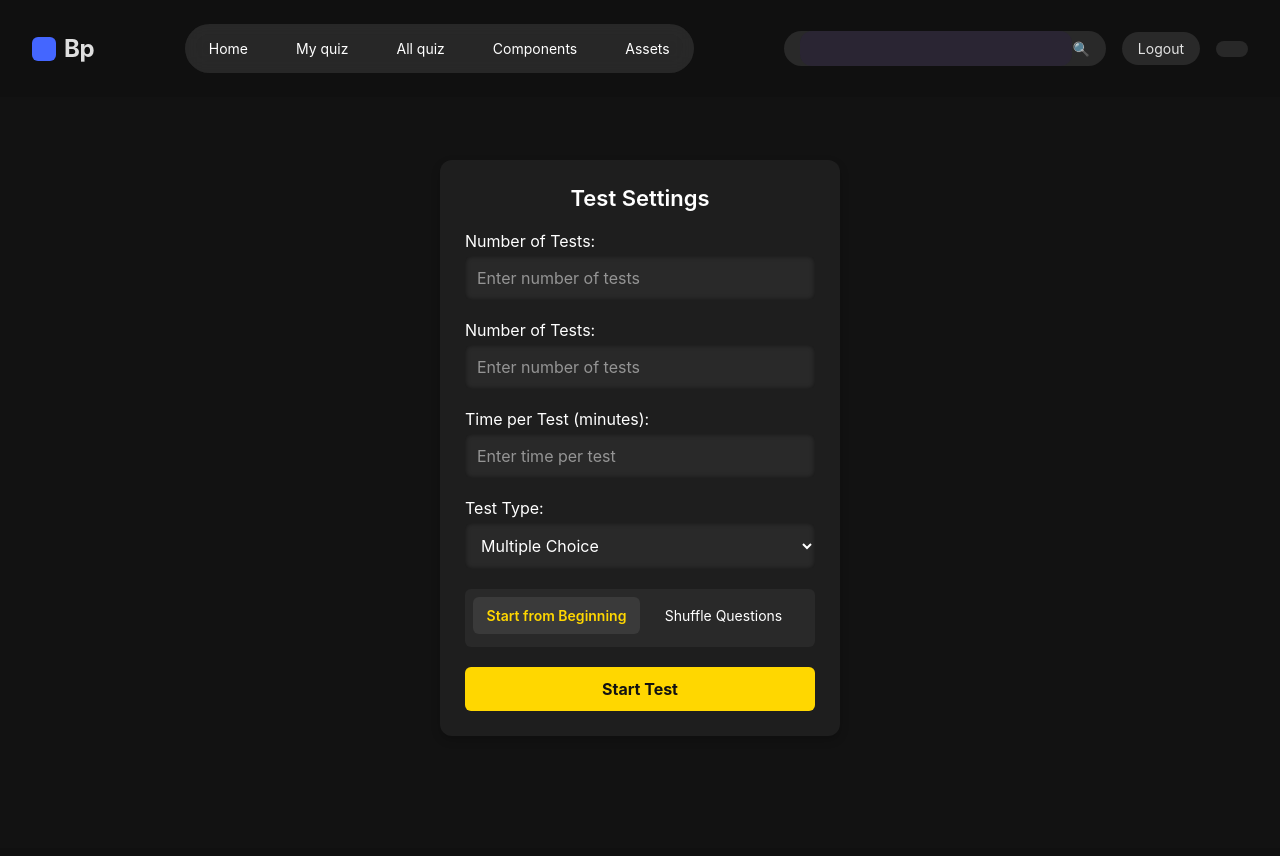
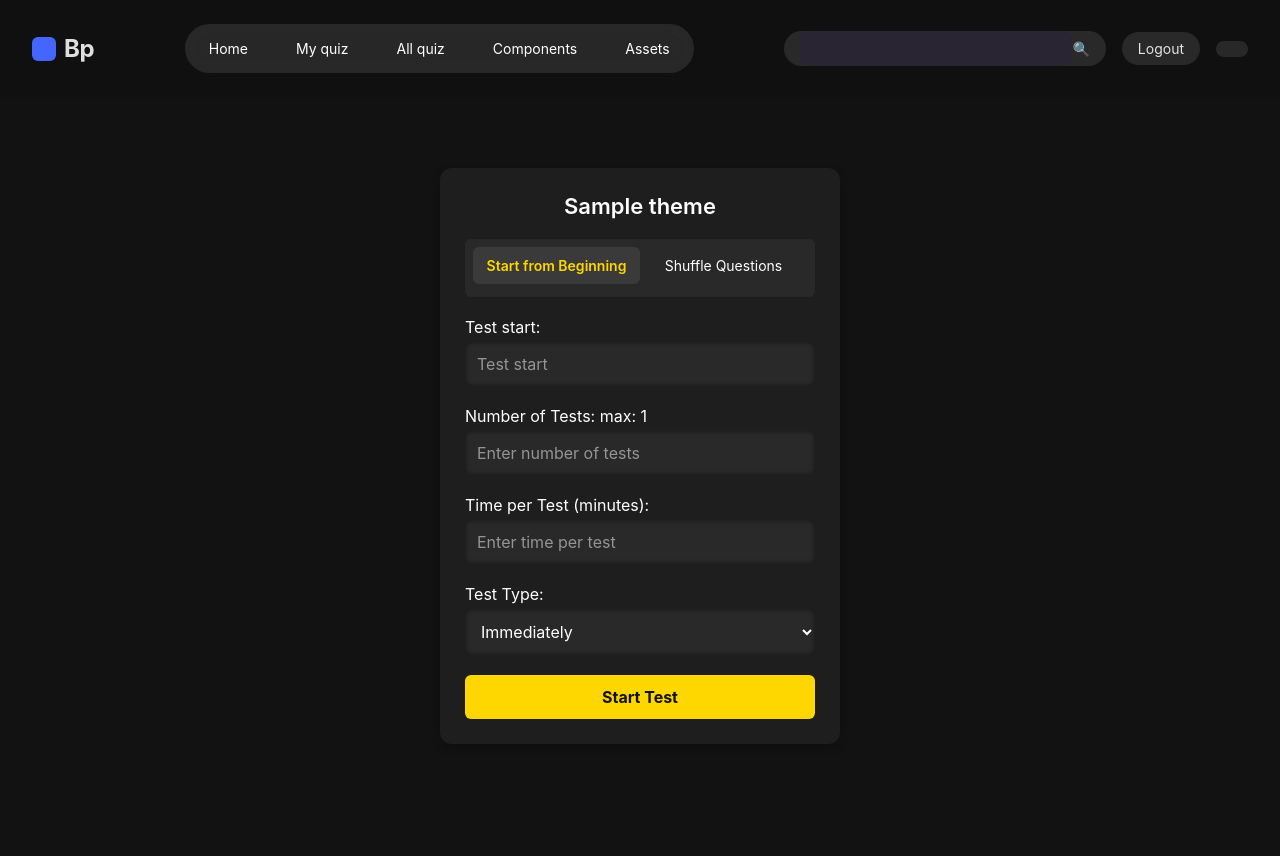
Before and after one commit to Husniddin03/php-framework, a PHP site: template application/view/quiz/form.php in a window 1280 px wide. Before the commit the page ends 736 px from the top, so only its background shows below. Run offline with PHP 8.4, Linux system fonts and the light colour scheme; the template is opened without the code that fills it: most values are stand-ins (such as "Sample title", 1, 10 or a date in 2020); data that the repository does not hold is empty.

Commit message:
Enhance quiz form functionality and styling; add exam view and routing

```diff
--- a/application/assets/css/quiz.css
+++ b/application/assets/css/quiz.css
@@ -115,7 +115,7 @@
   align-items: center;
   height: 100vh;
   margin: 0;
-  margin-top: 3rem;
+  margin-top: 3.5rem;
 }
 
 .container-quiz-form {
--- a/application/view/quiz/form.php
+++ b/application/view/quiz/form.php
@@ -2,37 +2,67 @@
 
 <div class="test-form">
     <div class="container-quiz-form">
-        <h2>Test Settings</h2>
         <form id="testForm" action="/quiz/quiz" method="post">
-            <div class="form-group">
-                <label for="testCount">Number of Tests:</label>
-                <input name="number" type="number" id="testCount" min="1" placeholder="Enter number of tests" required>
-            </div>
-            <div class="form-group">
-                <label for="testCount">Number of Tests:</label>
-                <input name="number" type="number" id="testCount" min="1" placeholder="Enter number of tests" required>
-            </div>
-            <div class="form-group">
-                <label for="timePerTest">Time per Test (minutes):</label>
-                <input name="time" type="number" id="timePerTest" min="1" placeholder="Enter time per test" required>
-            </div>
-            <div class="form-group">
-                <label for="testType">Test Type:</label>
-                <select name="type" id="testType" required>
-                    <option value="mcq">Multiple Choice</option>
-                    <option value="written">Written</option>
-                    <option value="mixed">Mixed</option>
-                </select>
-            </div>
+            <h2><input hidden disabled type="number" name="topicId" value="<?= $topicName->id ?>"><?= $topicName->theme ?></h2>
+
             <div class="toggle-group">
                 <input type="radio" id="startFromBeginning" name="order" value="beginning" checked>
                 <label for="startFromBeginning">Start from Beginning</label>
                 <input type="radio" id="shuffleQuestions" name="order" value="shuffle">
                 <label for="shuffleQuestions">Shuffle Questions</label>
             </div>
+
+            <div class="form-group">
+                <label for="testStart">Test start:</label>
+                <input name="start" type="number" id="testStart" min="1" max="<?= $count ?>" placeholder="Test start" required>
+            </div>
+
+            <div class="form-group">
+                <label for="testCount">Number of Tests: max: <?= $count ?></label>
+                <input name="number" type="number" id="testCount" min="1" max="<?= $count ?>" placeholder="Enter number of tests" required>
+            </div>
+
+            <div class="form-group">
+                <label for="timePerTest">Time per Test (minutes):</label>
+                <input name="time" type="number" id="timePerTest" min="1" placeholder="Enter time per test" required>
+            </div>
+
+            <div class="form-group">
+                <label for="testType">Test Type:</label>
+                <select name="type" id="testType" required>
+                    <option value="immediately">Immediately</option>
+                    <option value="multiple">Multiple Choice</option>
+                </select>
+            </div>
+
             <button type="submit">Start Test</button>
         </form>
+
     </div>
 </div>
 
+<script>
+    document.addEventListener('DOMContentLoaded', function() {
+        const startInputGroup = document.querySelectorAll('.form-group')[0]; // "Test start" divi
+        const radioButtons = document.querySelectorAll('input[name="order"]');
+
+        function toggleTestStartVisibility() {
+            const selectedValue = document.querySelector('input[name="order"]:checked').value;
+            if (selectedValue === 'shuffle') {
+                startInputGroup.style.display = 'none';
+            } else {
+                startInputGroup.style.display = 'block';
+            }
+        }
+
+        radioButtons.forEach(radio => {
+            radio.addEventListener('change', toggleTestStartVisibility);
+        });
+
+        // Sahifa yuklanganda holatini tekshirish
+        toggleTestStartVisibility();
+    });
+</script>
+
+
 <?php $this->view('common/footer'); ?>
--- a/roud/Roud.php
+++ b/roud/Roud.php
@@ -20,6 +20,7 @@ Roud::post('quiz/answerCheck', [QuizController::class, 'answerCheck']);
 Roud::get('quiz/test', [QuizController::class, 'test']);
 Roud::get('quiz/all', [QuizController::class, 'all']);
 Roud::get('quiz/form', [QuizController::class, 'form']);
+Roud::get('quiz/exam', [QuizController::class, 'exam']);
 
 Roud::get('log/index', [LogController::class, 'index']);
 Roud::post('log/login', [LogController::class, 'login']);
```
Also changed, not shown: application/controller/QuizController.php (+19 -2 lines), application/view/quiz/exam.php (added, +12 -0 lines), application/view/quiz/quiz.php (deleted), 2 other files.
